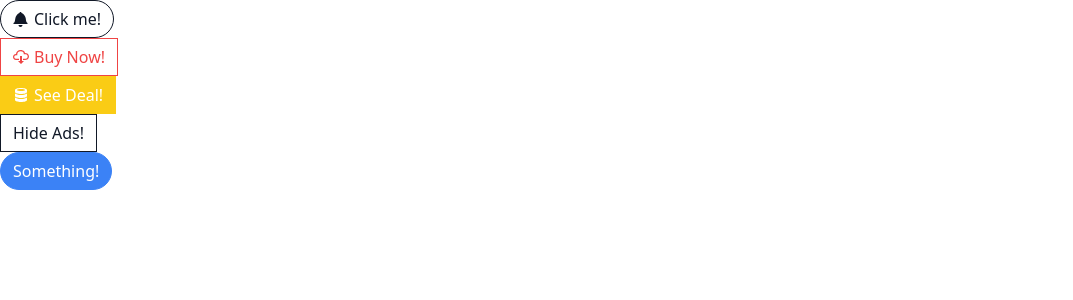
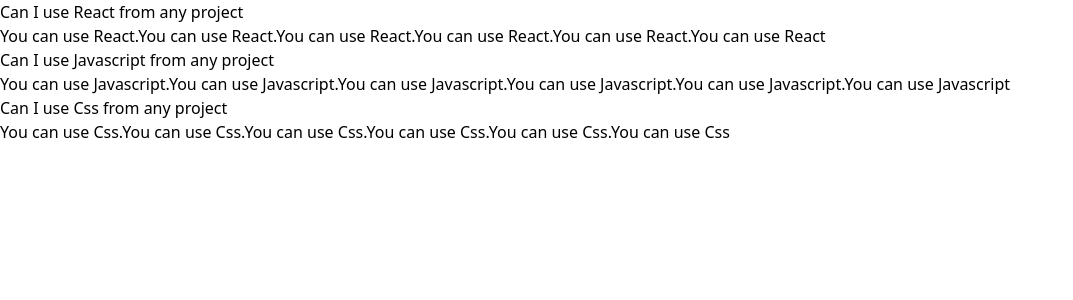
Before and after one commit to vibhavtrivedi/Comps, a React (Create React App) app: page / in a window 1280 px wide. Shown: the top 300 px of the page, without its empty margins (0-1073 px from the left). Built offline with nearby package versions, Linux system fonts and the light colour scheme.

Commit message:
Accordion changes

```diff
--- a/src/App.js
+++ b/src/App.js
@@ -1,40 +1,25 @@
-import React from "react";
-import Button from "./Button";
-import { GoBell, GoCloudDownload, GoDatabase } from "react-icons/go";
+import Accordion from "./components/Accordion";
 function App() {
-
-  return (
-    <div>
-      <div>
-        <Button secondary rounded outline >
-          <GoBell />
-          Click me!
-        </Button>
-      </div>
-      <div>
-        <Button danger outline>
-          <GoCloudDownload />
-          Buy Now!
-        </Button>
-      </div>
-      <div>
-        <Button warning>
-          <GoDatabase />
-          See Deal!
-        </Button>
-      </div>
-      <div>
-        <Button secondary outline>
-          Hide Ads!
-        </Button>
-      </div>
-      <div>
-        <Button primary rounded>
-          Something!
-        </Button>
-      </div>
-    </div>
-  );
+  const items = [
+    {
+      id: '1',
+      label: 'Can I use React from any project',
+      content: 'You can use React.You can use React.You can use React.You can use React.You can use React.You can use React'
+    },
+    {
+      id: '2',
+      label: 'Can I use Javascript from any project',
+      content: 'You can use Javascript.You can use Javascript.You can use Javascript.You can use Javascript.You can use Javascript.You can use Javascript'
+    },
+    {
+      id: '3',
+      label: 'Can I use Css from any project',
+      content: 'You can use Css.You can use Css.You can use Css.You can use Css.You can use Css.You can use Css'
+    }
+  ]
+  return <div>
+    <Accordion items={items} />
+  </div>
 }
 
 export default App;
--- /dev/null
+++ b/src/components/Accordion.js
@@ -0,0 +1,10 @@
+function Accordion({ items }) {
+    const renderedItems = items.map((item) => {
+        return <div key={item.id}>
+                <div>{item.label}</div>
+                <div>{ item.content}</div>
+        </div>
+    })
+    return <div>{ renderedItems}</div>
+}
+export default Accordion;
--- /dev/null
+++ b/src/pages/ButtonPage.js
@@ -0,0 +1,40 @@
+import React from "react";
+import Button from "../components/Button";
+import { GoBell, GoCloudDownload, GoDatabase } from "react-icons/go";
+function ButtonPage() {
+
+  return (
+    <div>
+      <div>
+        <Button secondary rounded outline >
+          <GoBell />
+          Click me!
+        </Button>
+      </div>
+      <div>
+        <Button danger outline>
+          <GoCloudDownload />
+          Buy Now!
+        </Button>
+      </div>
+      <div>
+        <Button warning>
+          <GoDatabase />
+          See Deal!
+        </Button>
+      </div>
+      <div>
+        <Button secondary outline>
+          Hide Ads!
+        </Button>
+      </div>
+      <div>
+        <Button primary rounded>
+          Something!
+        </Button>
+      </div>
+    </div>
+  );
+}
+
+export default ButtonPage;
```
Also changed, not shown: src/components/Button.js (renamed from src/Button.js).
